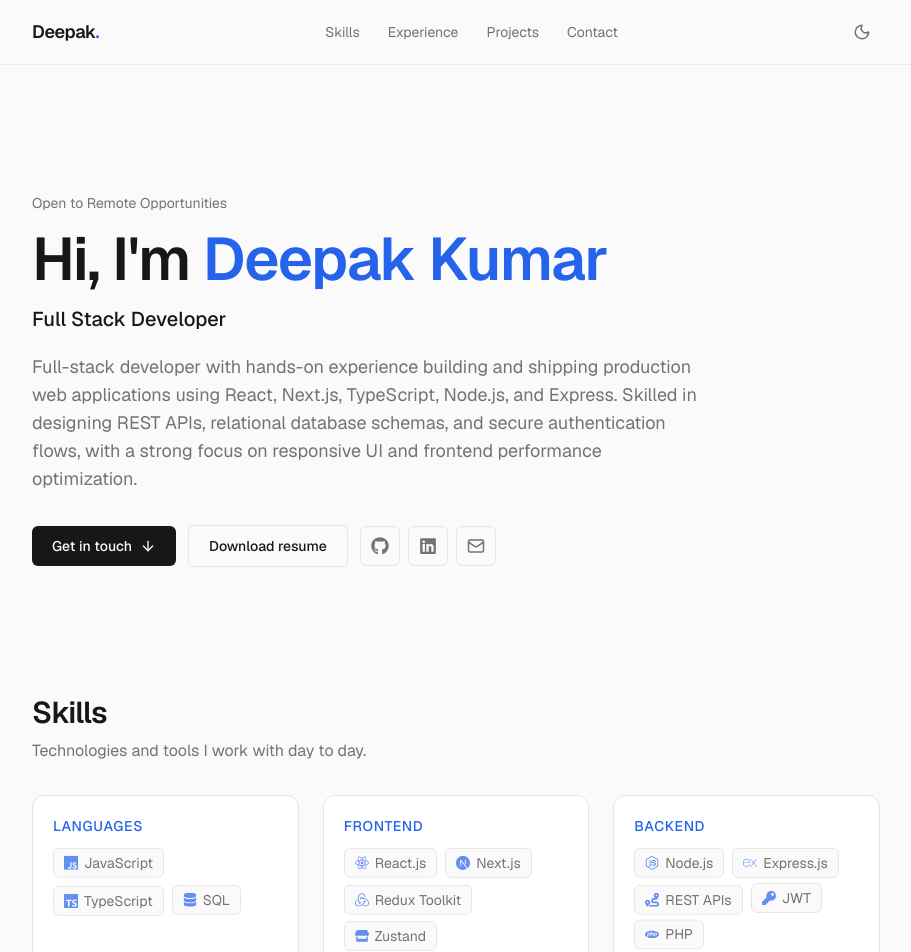
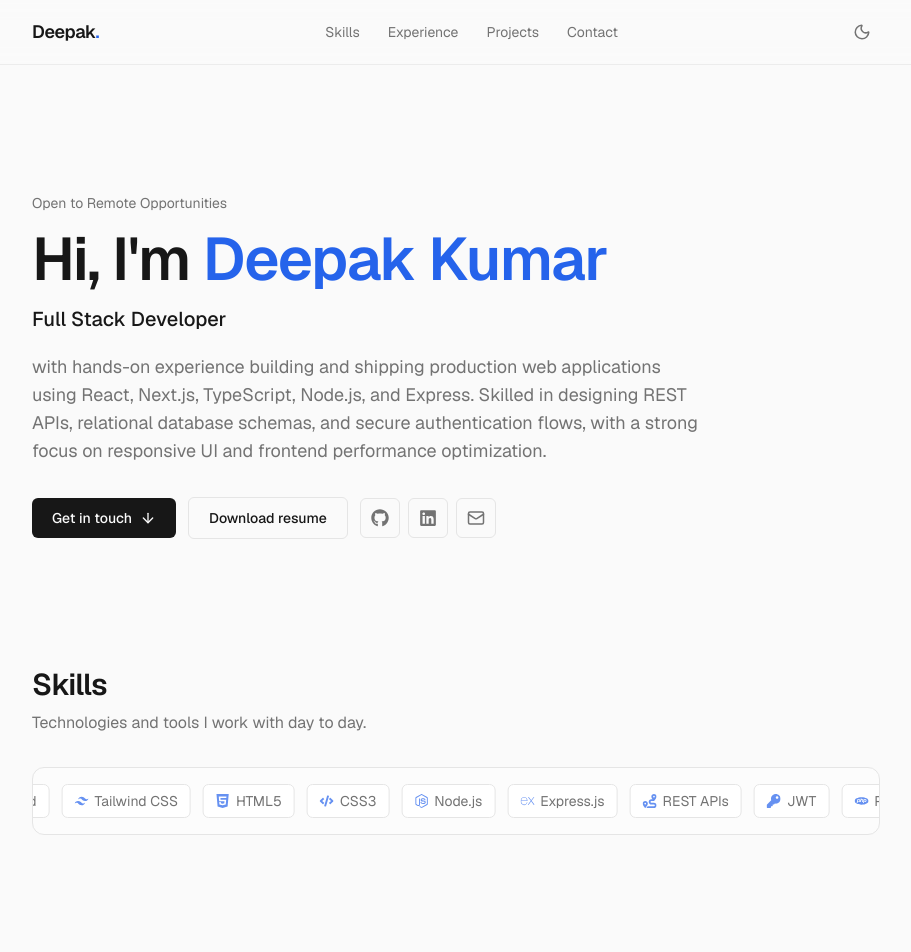
Before and after one commit to Deepakk2104/devfolio, a Next.js app: page / in a window 1280 px wide. Shown: the top 952 px of the page, without its empty margins (184-1095 px from the left). Built offline with nearby package versions, Linux system fonts and the light colour scheme.

Commit message:
Add marquee animation to skills section

```diff
--- a/src/app/globals.css
+++ b/src/app/globals.css
@@ -46,18 +46,21 @@ body {
   color: #ffffff;
 }
 
-@keyframes float {
-  0%,
-  100% {
-    transform: translateY(0);
+@keyframes marquee {
+  from {
+    transform: translateX(0);
   }
-  50% {
-    transform: translateY(-5px);
+  to {
+    transform: translateX(-50%);
   }
 }
 
-.skill-pill {
-  animation: float 3s ease-in-out infinite;
+.marquee-inner {
+  animation: marquee 30s linear infinite;
+}
+
+.marquee-inner:hover {
+  animation-play-state: paused;
 }
 
 /* simple scrollbar */
--- a/src/components/Skills.tsx
+++ b/src/components/Skills.tsx
@@ -30,6 +30,28 @@ function useInView<T extends HTMLElement>(threshold = 0.15) {
 export default function Skills() {
   const { ref, inView } = useInView<HTMLDivElement>();
 
+  const allSkills = skills.flatMap((group) => group.items);
+
+  const track = (key: string, ariaHidden = false) => (
+    <div
+      key={key}
+      aria-hidden={ariaHidden}
+      className="flex shrink-0 items-center gap-3 pr-3"
+    >
+      {allSkills.map((item) => (
+        <span
+          key={key + item.name}
+          className="group flex items-center gap-1.5 whitespace-nowrap rounded-md border border-border bg-card px-3 py-1.5 text-sm text-muted transition-colors hover:border-accent/60 hover:text-foreground hover:shadow-sm"
+        >
+          <span className="text-accent/70 [&>svg]:size-3.5 transition-transform duration-300 group-hover:scale-125">
+            <SkillIcon name={item.icon} />
+          </span>
+          {item.name}
+        </span>
+      ))}
+    </div>
+  );
+
   return (
     <section id="skills" className="mx-auto w-full max-w-4xl scroll-mt-20 px-6 py-16">
       <h2 className="text-2xl font-semibold tracking-tight sm:text-3xl">Skills</h2>
@@ -37,39 +59,18 @@ export default function Skills() {
         Technologies and tools I work with day to day.
       </p>
 
-      <div ref={ref} className="mt-8 grid gap-6 sm:grid-cols-2 lg:grid-cols-3">
-        {skills.map((group, gi) => (
-          <div
-            key={group.category}
-            style={{ transitionDelay: `${gi * 90}ms` }}
-            className={`rounded-xl border border-border bg-card p-5 transition-all duration-700 ease-out ${
-              inView ? "translate-y-0 opacity-100" : "translate-y-6 opacity-0"
-            }`}
-          >
-            <h3 className="text-sm font-medium uppercase tracking-wider text-accent">
-              {group.category}
-            </h3>
-            <ul className="mt-3 flex flex-wrap gap-2">
-              {group.items.map((item, ii) => (
-                <li
-                  key={item.name}
-                  style={{
-                    transitionDelay: `${gi * 90 + ii * 40}ms`,
-                    animationDelay: `${(ii % 8) * 0.35}s`,
-                  }}
-                  className={`skill-pill group flex items-center gap-1.5 rounded-md border border-border bg-background px-2.5 py-1 text-sm text-muted transition-opacity duration-500 ease-out hover:border-accent/60 hover:text-foreground hover:shadow-sm ${
-                    inView ? "opacity-100" : "opacity-0"
-                  }`}
-                >
-                  <span className="text-accent/70 [&>svg]:size-3.5 transition-transform duration-300 group-hover:scale-125">
-                    <SkillIcon name={item.icon} />
-                  </span>
-                  {item.name}
-                </li>
-              ))}
-            </ul>
+      <div
+        ref={ref}
+        className={`mt-8 transition-all duration-700 ease-out ${
+          inView ? "translate-y-0 opacity-100" : "translate-y-6 opacity-0"
+        }`}
+      >
+        <div className="overflow-hidden rounded-xl border border-border bg-card/50 py-4">
+          <div className="marquee-inner flex w-max">
+            {track("a")}
+            {track("b", true)}
           </div>
-        ))}
+        </div>
       </div>
     </section>
   );
--- a/src/data/resume.ts
+++ b/src/data/resume.ts
@@ -7,7 +7,7 @@ export const profile = {
   availability: "Open to Remote Opportunities",
   tagline: "Full-stack developer shipping production web applications.",
   summary:
-    "Full-stack developer with hands-on experience building and shipping production web applications using React, Next.js, TypeScript, Node.js, and Express. Skilled in designing REST APIs, relational database schemas, and secure authentication flows, with a strong focus on responsive UI and frontend performance optimization.",
+    "with hands-on experience building and shipping production web applications using React, Next.js, TypeScript, Node.js, and Express. Skilled in designing REST APIs, relational database schemas, and secure authentication flows, with a strong focus on responsive UI and frontend performance optimization.",
 };
 
 export const skills = [
```
